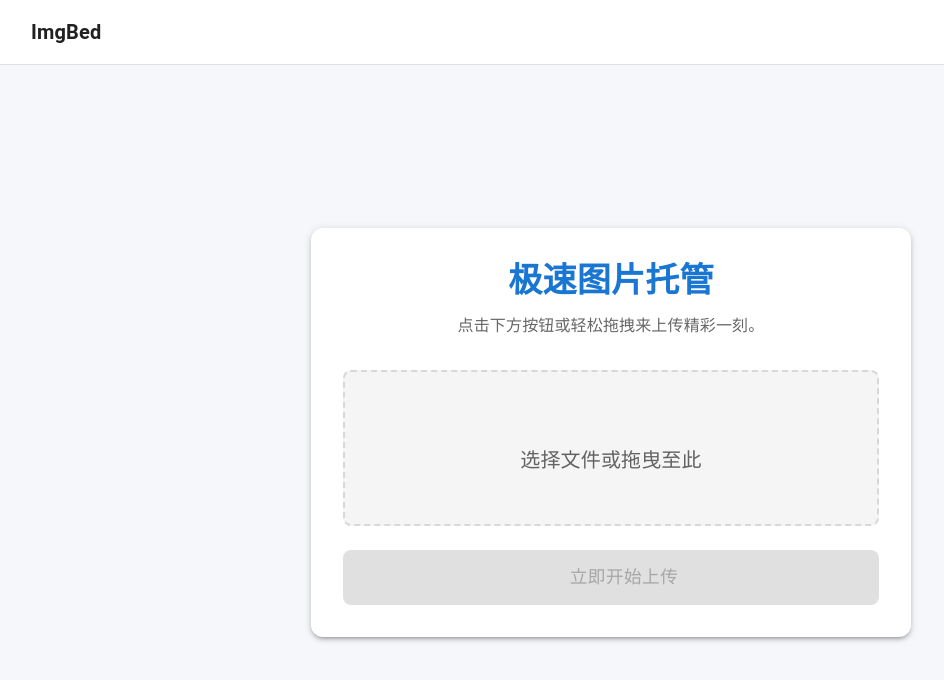
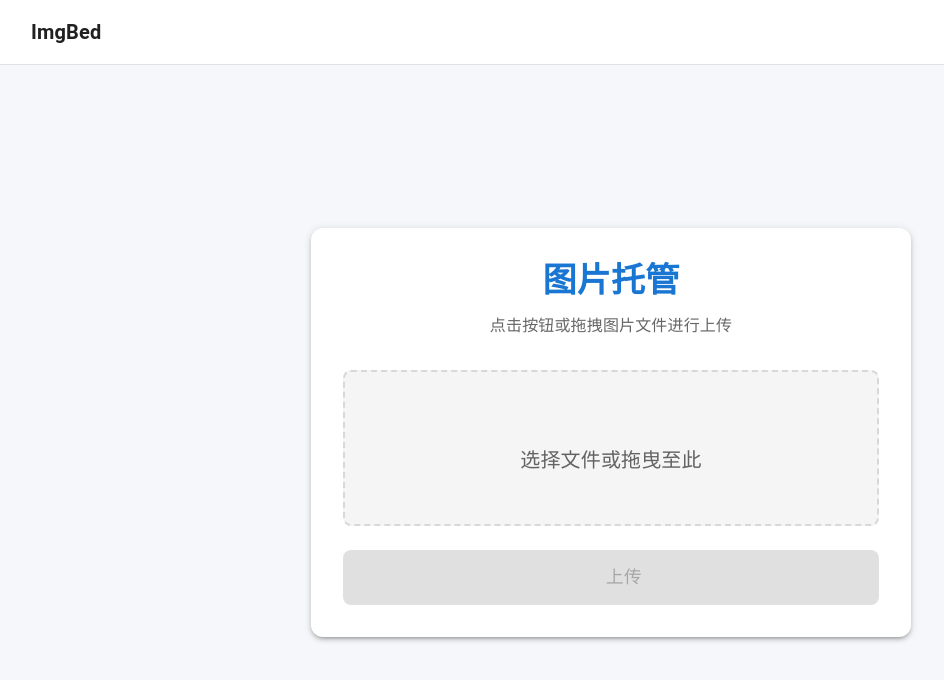
Before and after one commit to jkfujr/ImgBed, a React app in the folder ImgBed-web/: page / in a window 1280 px wide. Shown: the top 680 px of the page, without its empty margins (29-973 px from the left). Built offline with nearby package versions, Linux system fonts and the light colour scheme; some icons are missing; the HTML template or start-up script is replaced by a standard one.

Commit message:
feat: implement image upload page with file selection, preview, and clipboard support

```diff
--- a/ImgBed-web/src/pages/HomePage.jsx
+++ b/ImgBed-web/src/pages/HomePage.jsx
@@ -55,17 +55,17 @@ export default function HomePage() {
 
   const handleCopy = (text) => {
      navigator.clipboard.writeText(text);
-     handleDisplayToast('以复制到剪贴板！', 'success');
+     handleDisplayToast('已复制到剪贴板', 'success');
   };
 
   return (
     <Box sx={{ flexGrow: 1, display: 'flex', alignItems: 'center', justifyContent: 'center', p: 3 }}>
         <Card sx={{ maxWidth: 600, width: '100%', p: 4, textAlign: 'center', boxShadow: 3, borderRadius: 3 }}>
            <Typography variant="h4" fontWeight="bold" gutterBottom color="primary">
-               极速图片托管
+               图片托管
            </Typography>
            <Typography variant="body1" color="text.secondary" sx={{ mb: 4 }}>
-               点击下方按钮或轻松拖拽来上传精彩一刻。
+               点击按钮或拖拽图片文件进行上传
            </Typography>
 
            {/* 简易拖拽/上传区模拟 */}
@@ -116,14 +116,14 @@ export default function HomePage() {
                fullWidth
                sx={{ py: 1.5, fontSize: '1.1rem', borderRadius: 2 }}
            >
-               {uploading ? '正在努力上传...' : '立即开始上传'}
+               {uploading ? '正在上传...' : '上传'}
            </Button>
 
            {/* 返回结果面板 */}
            {result && (
               <Box sx={{ mt: 4, p: 3, bgcolor: 'success.50', borderRadius: 2, textAlign: 'left', border: '1px solid', borderColor: 'success.200' }}>
                  <Typography variant="subtitle1" fontWeight="bold" color="success.800" gutterBottom>
-                     成功入库！
+                     上传成功
                  </Typography>
                  <Box sx={{ display: 'flex', alignItems: 'center', bgcolor: 'background.paper', p: 1, borderRadius: 1, my: 1 }}>
                      <Typography variant="body2" sx={{ flexGrow: 1, overflow: 'hidden', textOverflow: 'ellipsis', whiteSpace: 'nowrap' }}>
```
